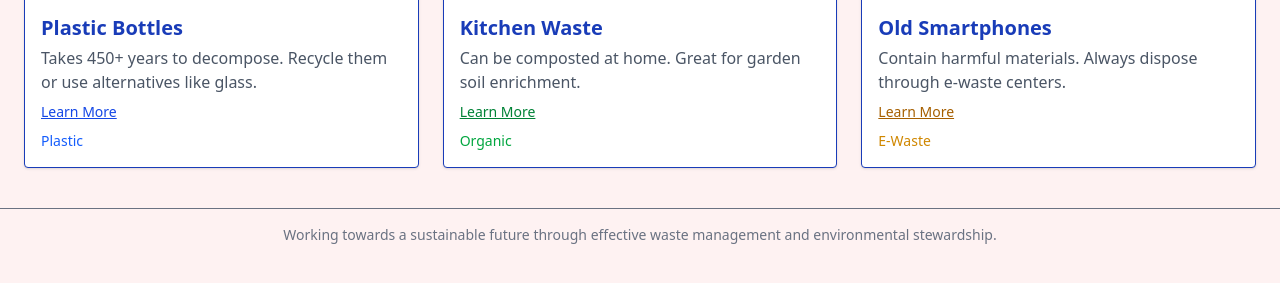
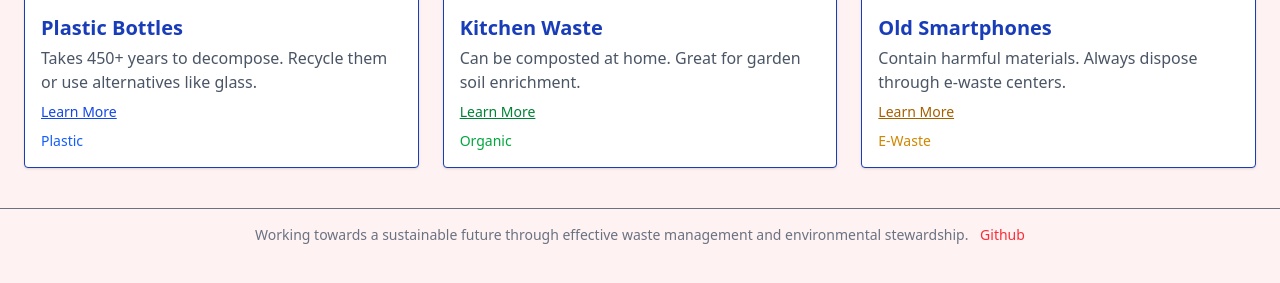
Before and after one commit to mohitsankhyan81/Project, a plain HTML site: page index.html in a window 1280 px wide. Shown: the part 447-730 px from the top of the page. Drawn offline with nearby package versions, Linux system fonts and the light colour scheme.

Commit message:
add a file

```diff
--- a/index.html
+++ b/index.html
@@ -72,6 +72,7 @@
 
   <footer class="text-center text-sm text-gray-500 py-4 border-t">
     Working towards a sustainable future through effective waste management and environmental stewardship.
+    <a href="https://github.com/mohitsankhyan81/Project"><span class="gap-5 ml-2 text-red-500">Github</span></a>
   </footer>
 
   <script>
```
